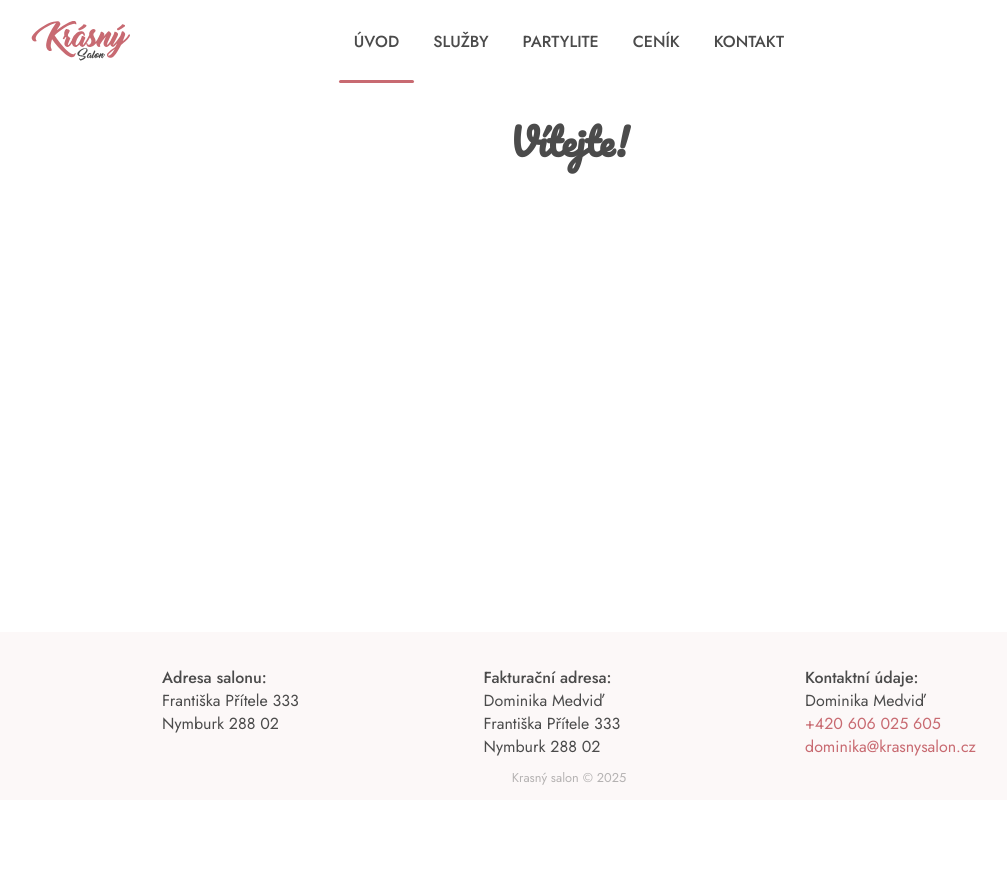
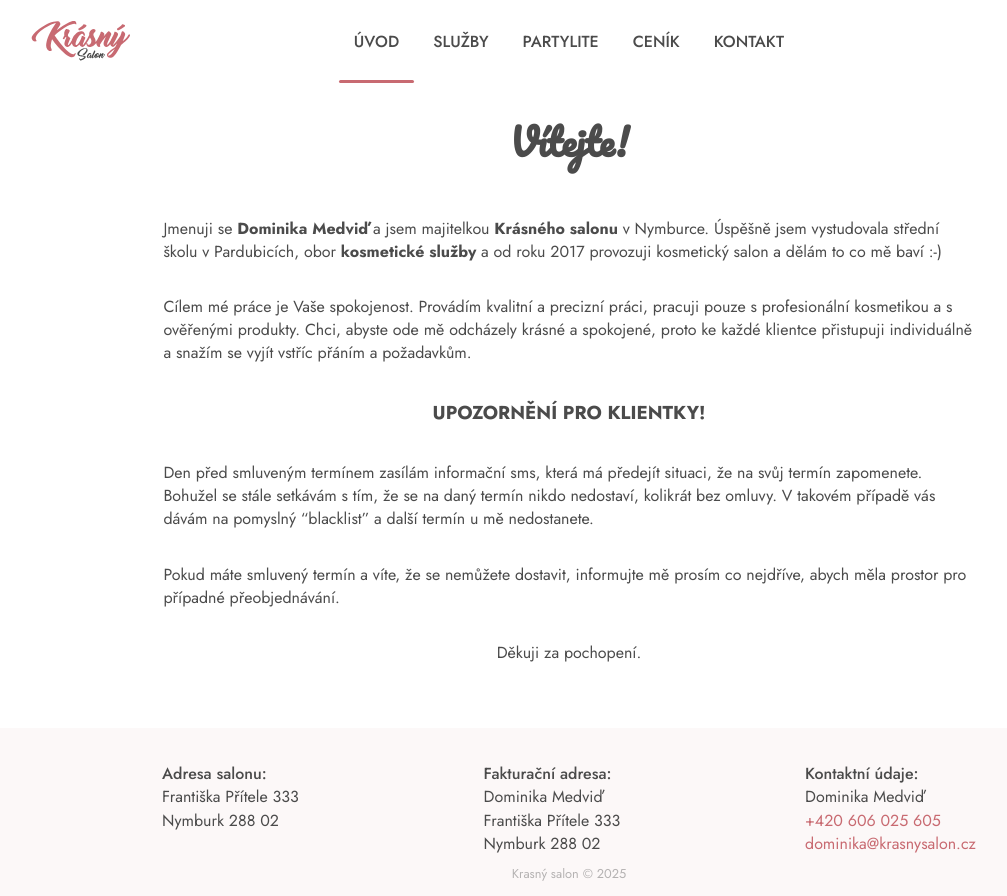
Before and after one commit to valerijmedvid/krasny-salon-2.0, a Nuxt app: page / in a window 1280 px wide. Shown: the whole page, without its empty margins (71-1078 px from the left). Before the commit the page ends 800 px from the top, so only its background shows below. Built offline with nearby package versions, Linux system fonts and the light colour scheme.

Commit message:
add default index

```diff
--- a/assets/css/main.scss
+++ b/assets/css/main.scss
@@ -46,6 +46,22 @@ html {
   }
 }
 
+article {
+  display: flex;
+  flex-direction: column;
+  align-items: center;
+  padding-inline: 1rem;
+  padding-bottom: 3rem;
+
+  & > p {
+    max-width: 65%;
+
+    @include mixins.display("md") {
+      max-width: none;
+    }
+  }
+}
+
 .fade-enter-active,
 .fade-leave-active {
   transition: all 0.2s;
--- a/pages/cenik.vue
+++ b/pages/cenik.vue
@@ -1,5 +1,5 @@
 <template>
-  <div class="page">
+  <div>
     <h1 class="page-title">Ceník služeb</h1>
   </div>
 </template>
--- a/pages/index.vue
+++ b/pages/index.vue
@@ -1,6 +1,36 @@
 <template>
-  <div class="page">
+  <div>
     <h1 class="page-title">Vítejte!</h1>
+    <article>
+      <p>
+        Jmenuji se <strong>Dominika Medviď</strong> a jsem majitelkou
+        <strong>Krásného salonu</strong> v Nymburce. Úspěšně jsem vystudovala
+        střední školu v Pardubicích, obor <strong>kosmetické služby</strong> a
+        od roku 2017 provozuji kosmetický salon a dělám to co mě baví :-)
+      </p>
+
+      <p>
+        Cílem mé práce je Vaše spokojenost. Provádím kvalitní a precizní práci,
+        pracuji pouze s profesionální kosmetikou a s ověřenými produkty. Chci,
+        abyste ode mě odcházely krásné a spokojené, proto ke každé klientce
+        přistupuji individuálně a snažím se vyjít vstříc přáním a požadavkům.
+      </p>
+
+      <h3>UPOZORNĚNÍ PRO KLIENTKY!</h3>
+      <p>
+        Den před smluveným termínem zasílám informační sms, která má předejít
+        situaci, že na svůj termín zapomenete. Bohužel se stále setkávám s tím,
+        že se na daný termín nikdo nedostaví, kolikrát bez omluvy. V takovém
+        případě vás dávám na pomyslný “blacklist” a další termín u mě
+        nedostanete.
+      </p>
+
+      <p>
+        Pokud máte smluvený termín a víte, že se nemůžete dostavit, informujte
+        mě prosím co nejdříve, abych měla prostor pro případné přeobjednávání.
+      </p>
+      <p>Děkuji za pochopení.</p>
+    </article>
   </div>
 </template>
 
--- a/pages/partylite.vue
+++ b/pages/partylite.vue
@@ -1,5 +1,5 @@
 <template>
-  <div class="page">
+  <div>
     <h1 class="page-title">PartyLite</h1>
   </div>
 </template>
--- a/pages/sluzby.vue
+++ b/pages/sluzby.vue
@@ -1,5 +1,5 @@
 <template>
-  <div class="page">
+  <div>
     <h1 class="page-title">Služby</h1>
   </div>
 </template>
```
